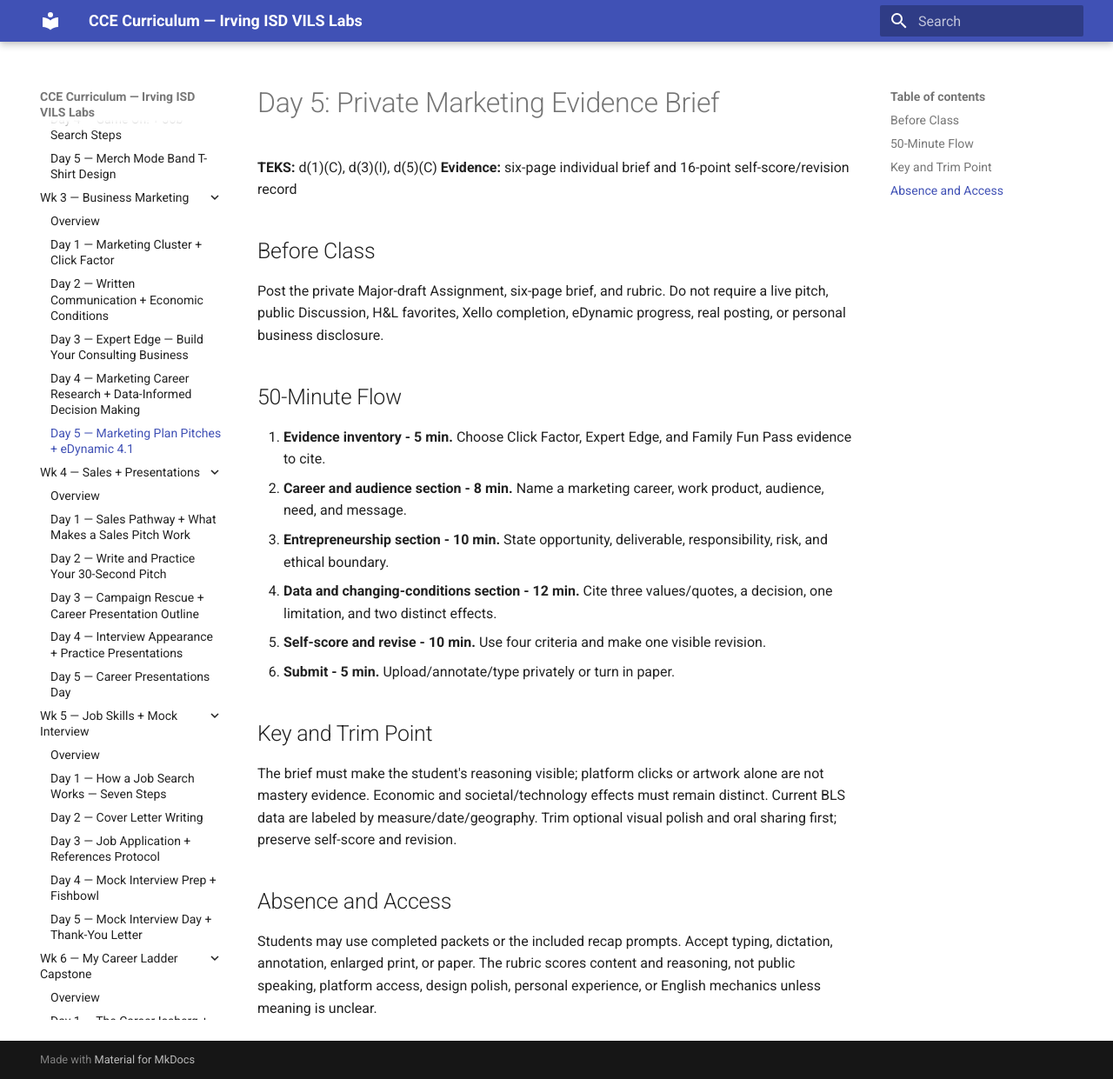
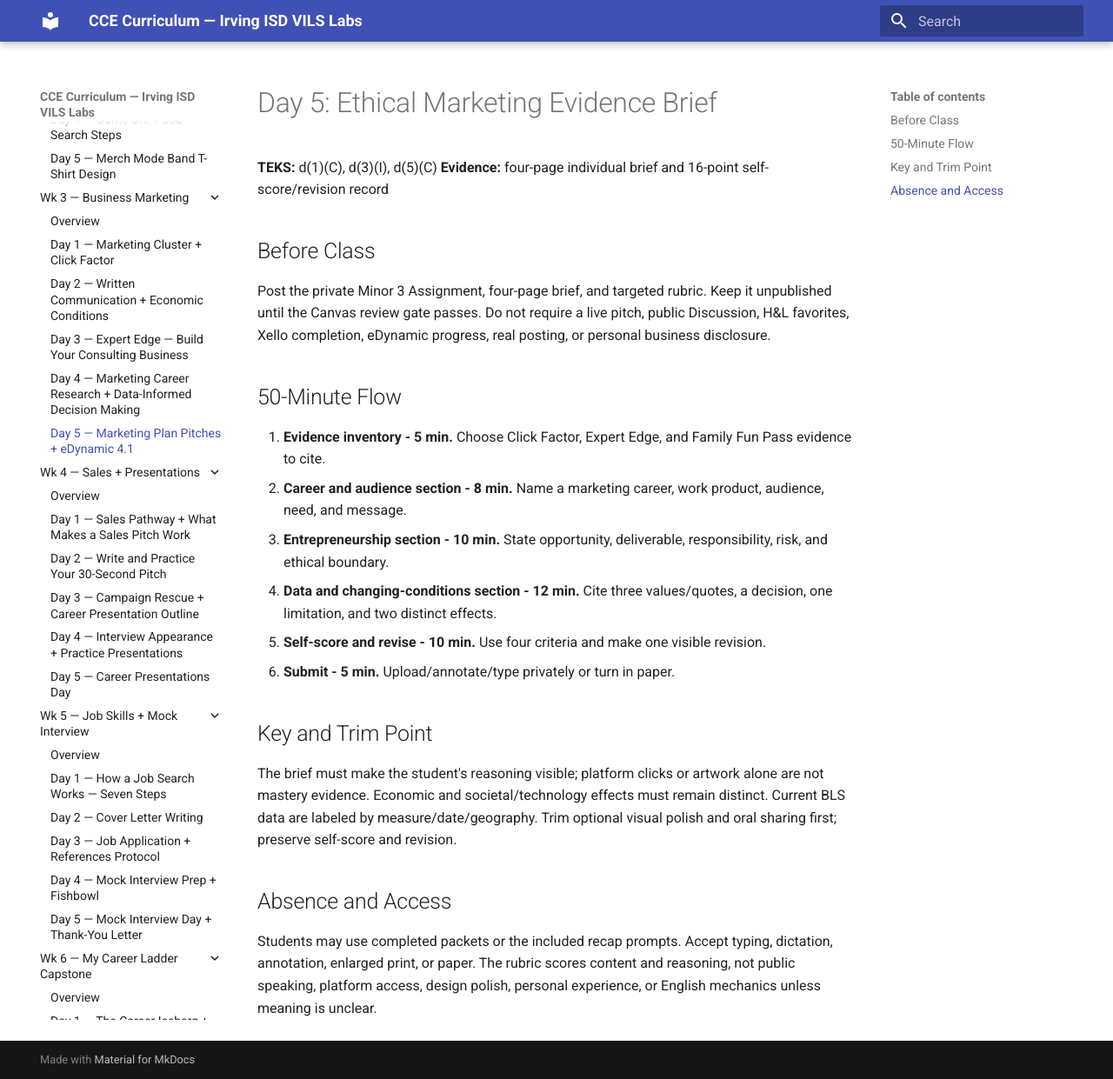
Before and after one commit to elbrielle/cce-curriculum, an MkDocs documentation site: the page built from docs/6sw/wk3-business-marketing/day5.md, in a window 1280 px wide and 1241 px high. Shown: the whole window at 87% size. Built offline with MkDocs 1.6.1 and Material for MkDocs 9.7.7, drawn with Linux system fonts in a browser that asks for light colours; the version menu is left out.

Commit message:
Right-size ethical marketing minor

```diff
--- a/docs/6sw/wk3-business-marketing/day5.md
+++ b/docs/6sw/wk3-business-marketing/day5.md
@@ -1,11 +1,11 @@
-# Day 5: Private Marketing Evidence Brief
+# Day 5: Ethical Marketing Evidence Brief
 
 **TEKS:** d(1)(C), d(3)(I), d(5)(C)
-**Evidence:** six-page individual brief and 16-point self-score/revision record
+**Evidence:** four-page individual brief and 16-point self-score/revision record
 
 ## Before Class
 
-Post the private Major-draft Assignment, six-page brief, and rubric. Do not require a live pitch, public Discussion, H&L favorites, Xello completion, eDynamic progress, real posting, or personal business disclosure.
+Post the private Minor 3 Assignment, four-page brief, and targeted rubric. Keep it unpublished until the Canvas review gate passes. Do not require a live pitch, public Discussion, H&L favorites, Xello completion, eDynamic progress, real posting, or personal business disclosure.
 
 ## 50-Minute Flow
 
```
Also changed, not shown: docs/6sw/wk3-business-marketing/overview.md (+2 -2 lines), 5 other files.
